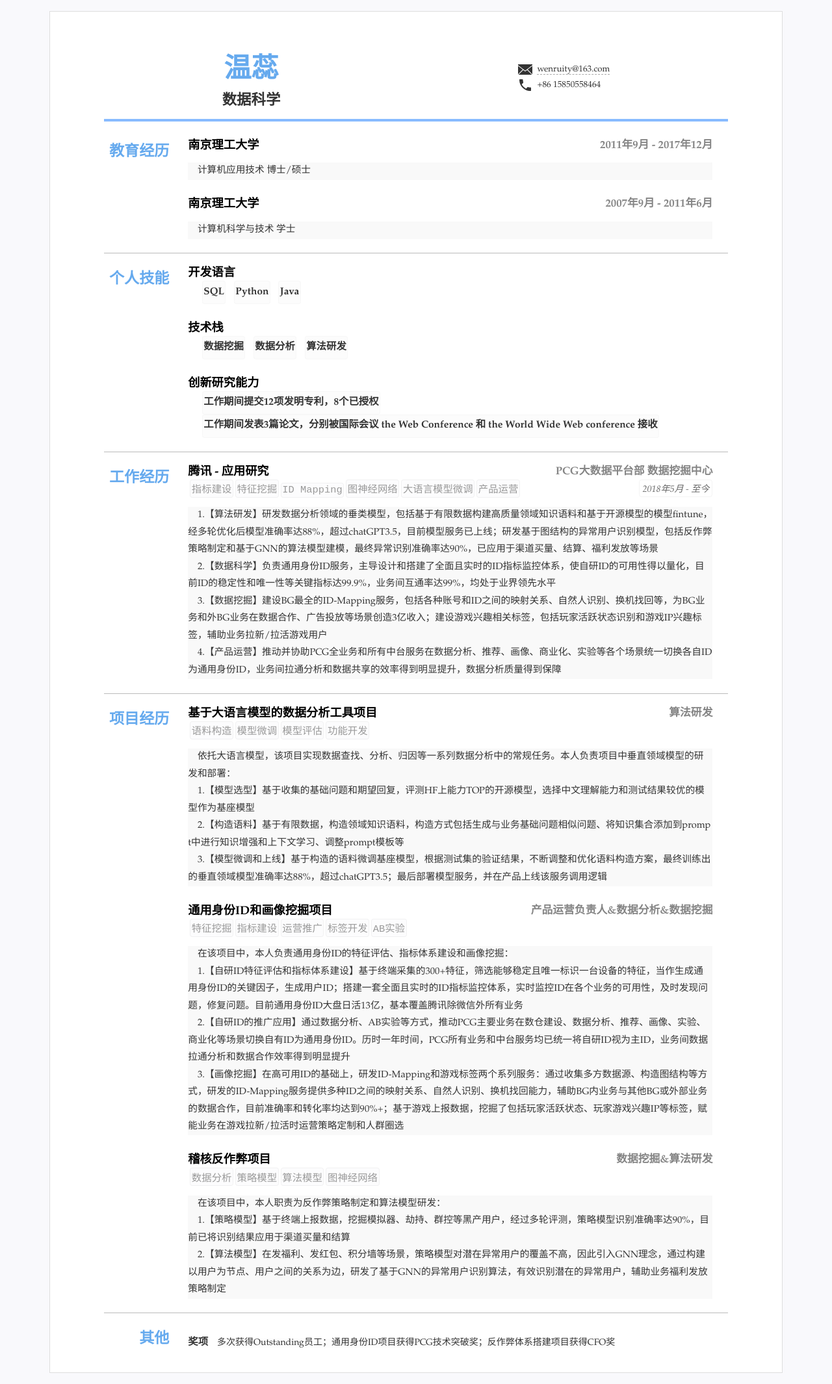
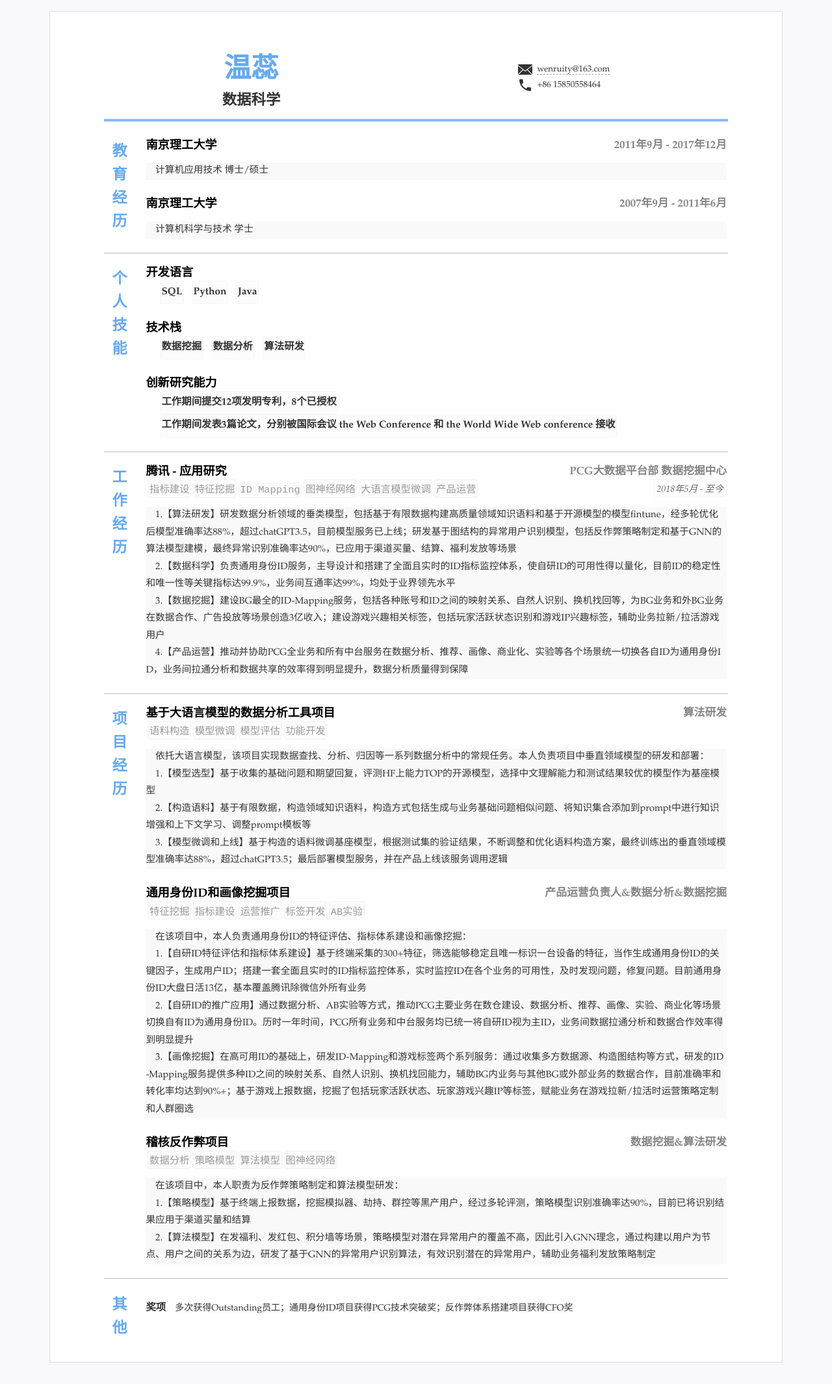
Before and after one commit to wenruity/resume1, a Jekyll site: the page built from index.html, in a window 1280 px wide. Shown: the whole page at 65% size. Built offline with Jekyll 4.4.1, drawn with Linux system fonts in a browser that asks for light colours.

Commit message:
Update _config.yml

```diff
--- a/_config.yml
+++ b/_config.yml
@@ -3,7 +3,7 @@ title: 简历模板
 querytime: true  #在头像,js和css等后加上时间戳防止缓存,false关闭
 manifest: '' # html5离线缓存配置文件名,默认关闭
 #打印样式设置
-subject-width: 14% #左边栏宽度
+subject-width: 5% #左边栏宽度
 print:
   # 打印样式模板,
   # 空不设置打印样式，模板变量无效
```
